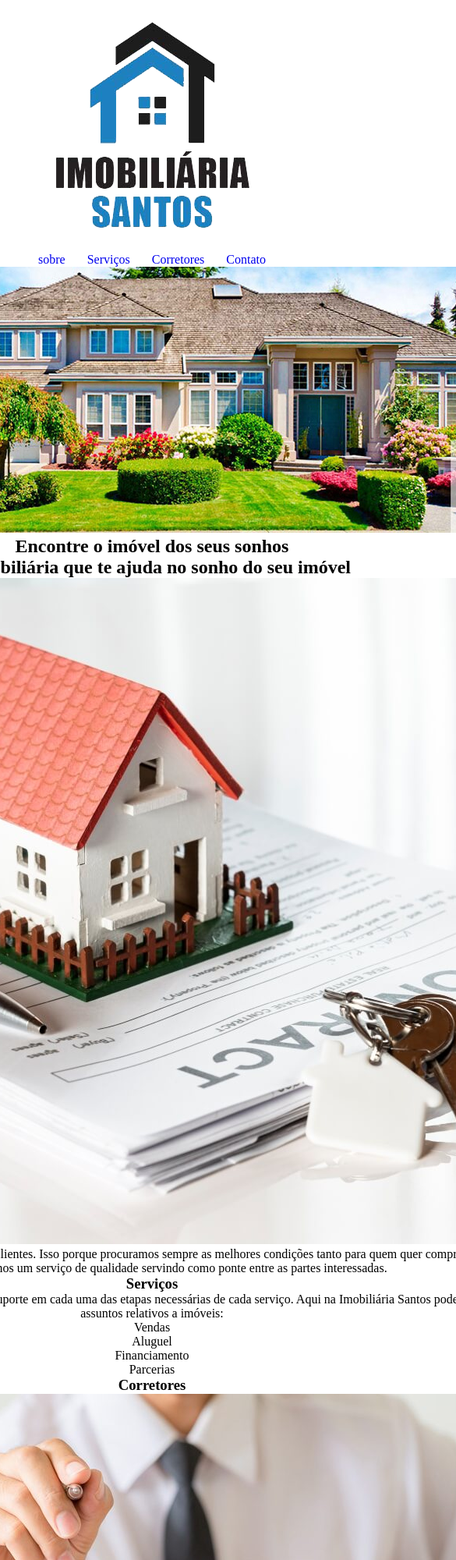
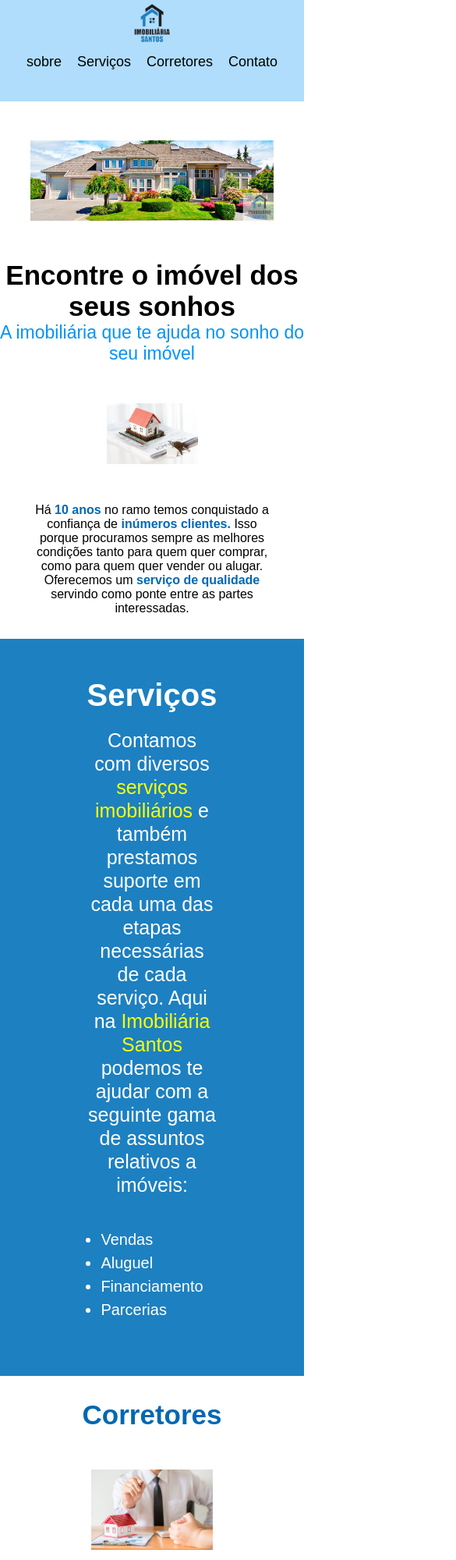
Before and after one commit to GuhDev0/Meus-Estudos, a plain HTML site: page HTML-CSS/Imobiliaria-santos/index.html in a window 390 px wide. Shown: the top 2000 px of the page at 78% size, 585 px wide, since content can reach past the window. Drawn offline with Linux system fonts and the light colour scheme.

Commit message:
imobiliaria concluida!

```diff
--- a/HTML-CSS/Imobiliaria-santos/index.html
+++ b/HTML-CSS/Imobiliaria-santos/index.html
@@ -28,18 +28,18 @@
         <h2>A imobiliária que te ajuda no sonho do seu imóvel</h2>
         <img src="img/imovel-assinatura.jpg" alt="icone-casa" />
         <p>
-          Há 10 anos no ramo temos conquistado a confiança de inúmeros clientes.
+          Há <span>10 anos</span> no ramo temos conquistado a confiança de <span>inúmeros clientes.</span>
           Isso porque procuramos sempre as melhores condições tanto para quem
           quer comprar, como para quem quer vender ou alugar. Oferecemos um
-          serviço de qualidade servindo como ponte entre as partes interessadas.
+          <span>serviço de qualidade</span>  servindo como ponte entre as partes interessadas.
         </p>
       </section>
       <aside>
         <h3>Serviços</h3>
         <p>
-          Contamos com diversos serviços imobiliários e também prestamos suporte
+          Contamos com diversos <span>serviços imobiliários</span> e também prestamos suporte
           em cada uma das etapas necessárias de cada serviço. Aqui na
-          Imobiliária Santos podemos te ajudar com a seguinte gama de assuntos
+          <span>Imobiliária Santos</span> podemos te ajudar com a seguinte gama de assuntos
           relativos a imóveis:
         </p>
         <nav>
@@ -51,13 +51,13 @@
           </ul>
         </nav>
       </aside>
-      <section>
+      <section class="secao-corretor">
         <h3>Corretores</h3>
         <img src="img/corretores.jpg" alt="img-corretores" />
         <p>
-          A imobiliária Santos conta com um time de profissionais qualificados
+          <span>A imobiliária Santos</span> conta com um time de profissionais qualificados
           que têm vários anos de experiência no mercado. Para entrar em contato
-          com um de nossos corretores, basta clicar no link a seguir: Corretores
+          com um de nossos corretores, basta clicar no link a seguir: <a href="#" target="_blank">Corretores</a>
         </p>
       </section>
     </main>
@@ -69,7 +69,7 @@
       ></iframe>
       <p>
         Se ficou interessado em nos conhecer ou se tiver dúvidas entre em
-        contato conosco através de um dos telefones abaixo:
+        <span>contato</span> conosco através de um dos telefones abaixo:
       </p>
       <nav>
         <ul>
--- a/HTML-CSS/Imobiliaria-santos/style.css
+++ b/HTML-CSS/Imobiliaria-santos/style.css
@@ -1,29 +1,158 @@
 *{
     padding: 0px;
     margin: 0px;
+    font-family: Arial, Helvetica, sans-serif;
 }
 
-body{
 
-display: flex;
-flex-direction: column;
-align-items: center;
-text-align: center;
-
-}
 
 /*
 cabecalho
 */
+header{
+    background-color: #B0DDFC;
 
+}
  header ul a{
     text-decoration: none;
+    margin: 10px;
+    font-size: 18px;
+    color: black;
+
  }
 header ul{
     display: flex;
-    justify-content: space-around;
-    list-style: none;
+      list-style: none;
+    justify-content: center ;
+    padding: 10px 10px 40px 10px;
+}
 
+header .logo-imobiliaria{
+    display: block;
+    margin: auto;
+    width: 15%;
+}
 
+/*CONTEUDO PRINCIPAL*/
+
+main  img
+{
+    width: 80%;
+    display: block;
+    margin: auto;
+    padding: 50px 0px
+}
+main section img{
+    width: 30%;
+}
+main section{
+    text-align: center;
+}
+main section h1{
+
+    font-size: 35px;
+}
+main section h2{
+    font-size: 23px;
+    color: #0093fc;
+    font-weight: lighter;
+}
+main section p{
+    width: 80%;
+    align-items: center;
+    text-align: center;
+    margin: auto;
+}
+main section p span{
+    font-weight: bold;
+    color: #0068b3;
+}
+
+main aside{
+    display: flex;
+    flex-direction: column;
+    align-items: center;
+    text-align: center;
+    background-color: #1d80c1;
+    color: white;
+    margin: 30px 0px;
+    padding: 30px;
+}
+main aside h3{
+padding: 20px;
+font-size: 40px;
+}
+main aside p{
+    width: 50%;
+    font-size: 25px;
+    text-align: center;
+    line-height: 30px;
 
 }
+main aside span{
+    color: #fbff01;
+}
+main aside ul  {
+    font-size: 20px;
+    line-height: 30px;
+    align-items: baseline;
+    text-align: center;
+    display: flex;
+    flex-direction: column;
+    padding: 40px;
+}
+.secao-corretor h3{
+    font-size: 35px;
+    color: #0068b3;
+
+}
+.secao-corretor img{
+    width: 40%;
+}
+.secao-corretor p{
+font-size: 18px;
+text-align: justify;
+width: 78%;
+}
+
+/*FOOTER*/
+
+footer{
+    background-color: #1d80c1;
+}
+footer h3{
+    color: white;
+    text-align: center;
+    font-size: 35px;
+    padding-top: 50px;
+}
+footer iframe{
+    display: block;
+    margin: auto;
+    width: 60%;
+    height: 350px;
+    padding: 35px;
+
+}
+footer p{
+    color: white;
+    text-align: center;
+    background-color: #1d1d1d;
+    width: 70%;
+    align-items: center;
+margin: auto;
+padding: 15px;}
+footer span{
+    color: #fbff01;
+}
+
+footer nav ul {
+    line-height: 30px;
+    text-align: center;
+    padding: 35px   ;
+    list-style: none;
+}footer nav ul li a{
+    font-size: 18px;
+    color: #0093fc;
+    background-color: white;
+}
```
